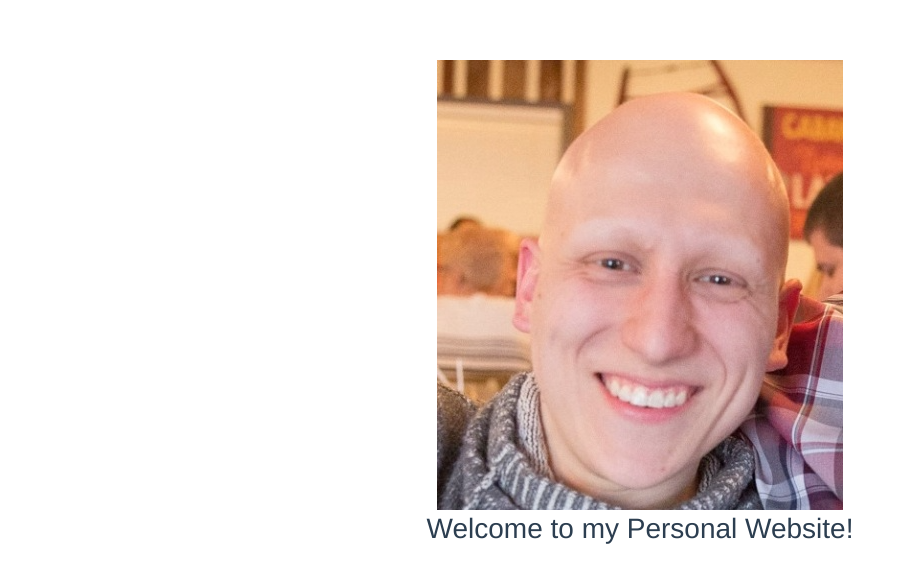
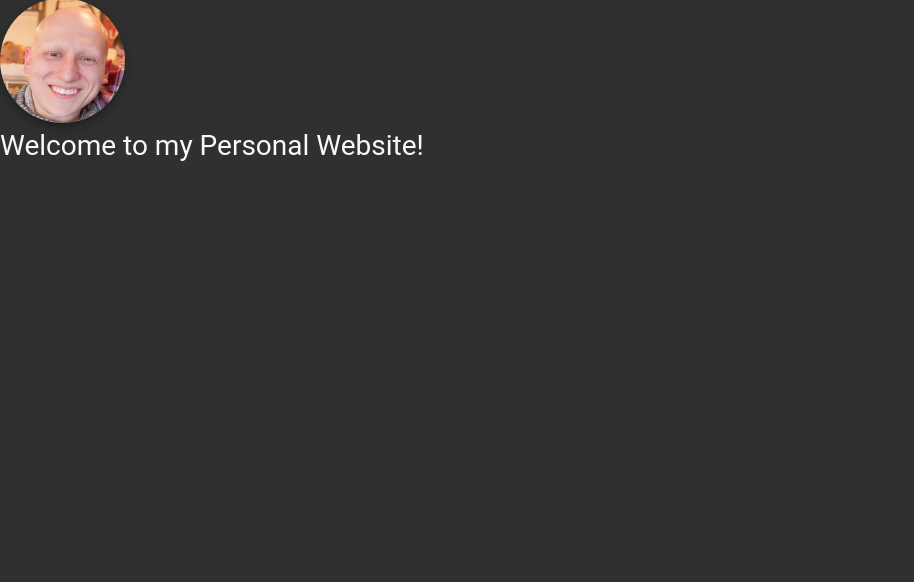
Before and after one commit to domleo/domleo.github.io, a Vue app: page / in a window 1280 px wide. Shown: the top 582 px of the page, without its empty margins (0-914 px from the left). Built offline with nearby package versions, Linux system fonts and the light colour scheme.

Commit message:
Trying to create a footer component

```diff
--- a/src/App.vue
+++ b/src/App.vue
@@ -1,23 +1,43 @@
 <template>
   <div id="app">
-    <img src="./assets/logo.png">
-    <router-view/>
+    <v-app dark>
+      <!--img src="./assets/logo.png"-->
+      <v-avatar size="125px">
+        <img class="img-circle elevation-7 mb-1" src="./assets/logo.png">
+      </v-avatar>
+      <div class="main-container">
+        <v-content>
+          <router-view></router-view>
+        </v-content>
+      </div >
+      <footer></footer>
+    </v-app>
   </div>
 </template>
 
 <script>
+import Footer from '@/components/Footer'
+
 export default {
-  name: 'App'
+  name: 'App',
+  components: {
+    Footer
+  }
 }
 </script>
 
 <style>
 #app {
-  font-family: 'Avenir', Helvetica, Arial, sans-serif;
+  overflow: hidden;
+  /*font-family: 'Avenir', Helvetica, Arial, sans-serif;
   -webkit-font-smoothing: antialiased;
   -moz-osx-font-smoothing: grayscale;
   text-align: center;
   color: #2c3e50;
-  margin-top: 60px;
+  margin-top: 60px;*/
+}
+.main-container {
+  min-height: calc(100vh - 109px);
+  transform: translateZ(0);
 }
 </style>
--- /dev/null
+++ b/src/components/Footer.vue
@@ -0,0 +1,46 @@
+<template>
+  <div id='footer'>
+  <!--v-footer id="footer" class="blue-grey lighten-5"-->
+    <v-layout row wrap align-left>
+      <!--v-flex xs12 md4-->
+        <div class="white--text ml-3">
+          Made by Domenico Leopardi
+          <v-layout justify-space-between>
+            <router-link to='/'>Home</router-link>
+            <router-link to='/aboutme'>About Me</router-link>
+            <router-link to='/projects'>Projects</router-link>
+            <router-link to='/blog'>Blog</router-link>
+            <router-link to='/contactme'>Contact me</router-link>
+            <!--a href="/" class="body-2">Home</a-->
+            <!--a href="/aboutme" class="body-2">About Me</a-->
+            <!--a href="/projects" class="body-2">Projects</a-->
+            <!--a href="/blog" class="body-2">Blog</a-->
+            <!--a href="https://www.github.com/domleo" class="body-2">Github</a-->
+            <!--a href="/contact" class="body-2">Contact me</a-->
+          </v-layout>
+        </div>
+      <!--/v-flex-->
+    </v-layout>
+  <!--/v-footer-->
+  </div>
+</template>
+
+<script>
+export default {
+  name: 'Footer'
+}
+</script>
+
+<style lang="scss" scoped>
+#footer {
+  z-index: 98;
+  margin: 0;
+  height: 42;
+  div {
+    color: #2B3940;
+  }
+  svg {
+    color: black;
+  }
+}
+</style>
--- a/src/components/HomePage.vue
+++ b/src/components/HomePage.vue
@@ -1,12 +1,12 @@
 <template>
-  <div class="home">
+  <div class="homepage">
     <h1>{{ msg }}</h1>
   </div>
 </template>
 
 <script>
 export default {
-  name: 'Domenico',
+  name: 'Homepage',
   data () {
     return {
       msg: 'Welcome to my Personal Website!'
@@ -19,6 +19,7 @@ export default {
 <style scoped>
 h1, h2 {
   font-weight: normal;
+  color: #f8f8f8;
 }
 ul {
   list-style-type: none;
--- a/src/components/blog/Blog.vue
+++ b/src/components/blog/Blog.vue
@@ -1,7 +1,5 @@
 <template>
   <div class="blog">
-    <h1>{{ msg }}</h1>
-    <v-app dark>
       <v-content>
         <v-container>
           <v-layout row wrap align-center>
@@ -12,12 +10,6 @@
                 </v-avatar>
                 <div class="headline">Domenico <span style="font-weight:bold">Leopardi</span></div>
                 <div class="subheading text-xs-center grey--text pt-1 pb-3">Descriptions can go here...</div>
-                <v-layout justify-space-between>
-                  <a href="/" class="body-2">Home</a>
-                  <a href="javascript:;" class="body-2">About</a>
-                  <a href="https://www.github.com/domleo" class="body-2">Github</a>
-                  <a href="javascript:;" class="body-2">Other</a>
-                </v-layout>
               </div>
             </v-flex>
             <v-flex xs12 md5 offset-md2>
@@ -53,18 +45,6 @@
           </v-layout>
         </v-container>
       </v-content>
-      <!--v-footer class="secondary" app>
-        <v-layout row wrap align-center>
-          <v-flex xs12>
-            <div class="white--text ml-3">
-              Made with
-              <v-icon class="red--text">favorite</v-icon>
-              by <a class="white--text" href="https://vuetifyjs.com" target="_blank">Vuetify</a> and <a class="white--text" href="https://github.com/vwxyzjn" target="_blank">Costa Huang</a>
-            </div>
-          </v-flex>
-        </v-layout>
-      </v-footer-->
-    </v-app>
   </div>
 </template>
 
```
